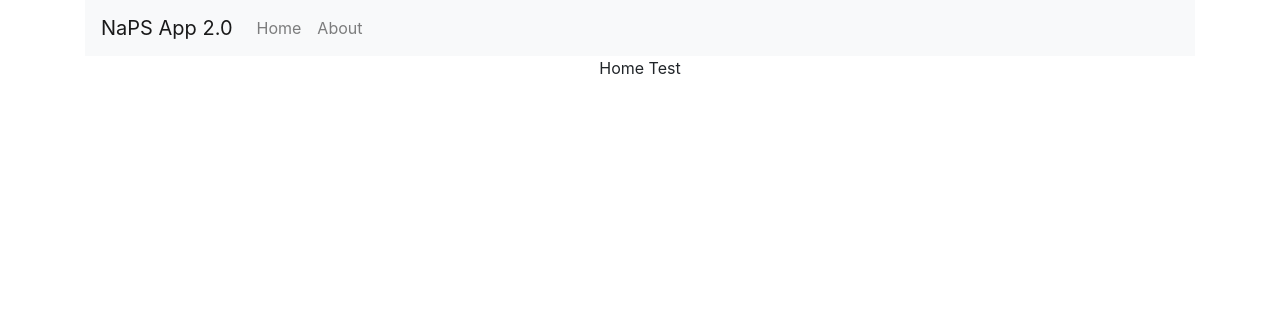
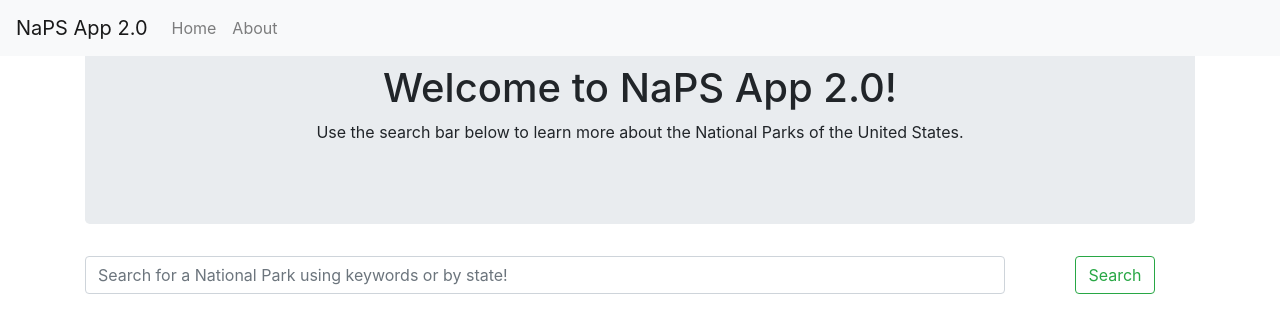
Before and after one commit to eghove/naps-app-2, a React (Create React App) app in the folder client/: page / in a window 1280 px wide. Shown: the top 332 px of the page. Built offline with nearby package versions, Linux system fonts and the light colour scheme.

Commit message:
jumbotron and search bar layout

```diff
--- a/client/src/pages/home/HomePage.js
+++ b/client/src/pages/home/HomePage.js
@@ -1,24 +1,28 @@
 import React from 'react';
 import Row from 'react-bootstrap/Row';
-import Col from 'react-bootstrap/Col'
+import Col from 'react-bootstrap/Col';
+import JumbotronHome from './components/JumbotronHome/JumbotronHome';
+import SearchBar from './components/SearchBar/SearchBar';
+
 
 
 function HomePage() {
   return (
-    // <div className="home-container">
-    //   <p>Home Test</p>
-    // </div>
-    <Row>
-      <Col md={12}>
-        <Row>
-          <Col md={12}>
-            <p>Home Test</p>
-          </Col>
-        </Row>
+    <Row className="homePage-container">
+      <Col xs={12}>
+        <JumbotronHome
+          heading={"Welcome to NaPS App 2.0!"}
+          hero={"Use the search bar below to learn more about the National Parks of the United States."}
+        />
+        <SearchBar
+          placeholder={"Search for a National Park using keywords or by state!"}
+
+        />
+
       </Col>
     </Row>
 
-    // JUMBOTRON with Welcome
+
     // Search Bar
     // Results Display
   )
--- /dev/null
+++ b/client/src/pages/home/components/JumbotronHome/JumbotronHome.js
@@ -0,0 +1,22 @@
+import React from 'react';
+import Row from 'react-bootstrap/Row';
+import Col from 'react-bootstrap/Col';
+import Jumbotron from 'react-bootstrap/Jumbotron';
+
+function JumbotronHome(props) {
+  return (
+    <Row>
+      <Col md={12}>
+        <Jumbotron>
+          <h1>{props.heading}</h1>
+          <p>
+            {props.hero}
+          </p>
+        </Jumbotron>
+
+      </Col>
+    </Row>
+  )
+}
+
+export default JumbotronHome;
--- /dev/null
+++ b/client/src/pages/home/components/SearchBar/SearchBar.js
@@ -0,0 +1,27 @@
+import React from 'react';
+import Row from 'react-bootstrap/Row';
+import Col from 'react-bootstrap/Col';
+import Form from 'react-bootstrap/Form';
+import FormControl from 'react-bootstrap/FormControl';
+import Button from 'react-bootstrap/Button';
+
+function SearchBar(props) {
+  return (
+    <Row>
+      <Col xs={10}>
+        <Form>
+          <FormControl type="text" placeholder={props.placeholder} />
+
+        </Form>
+      </Col>
+      <Col xs={2}>
+        <Button inline variant="outline-success">Search</Button>
+      </Col>
+
+
+    </Row>
+  )
+
+}
+
+export default SearchBar;
--- a/client/src/shared_components/NavBar/NavBar.js
+++ b/client/src/shared_components/NavBar/NavBar.js
@@ -7,7 +7,7 @@ import Nav from 'react-bootstrap/Nav';
 
 function NavBar() {
   return (
-    <Navbar bg="light" expand="lg" >
+    <Navbar bg="light" fixed ="top" expand="lg" >
       <Navbar.Brand href="/">NaPS App 2.0</Navbar.Brand>
       <Navbar.Toggle aria-controls="basic-navbar-nav" />
       <Navbar.Collapse id="basic-navbar-nav">
```
